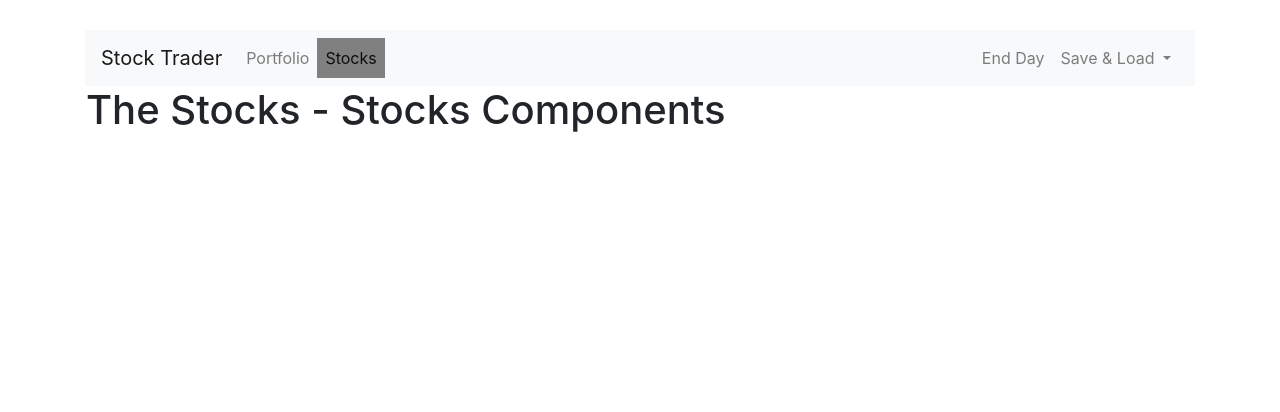
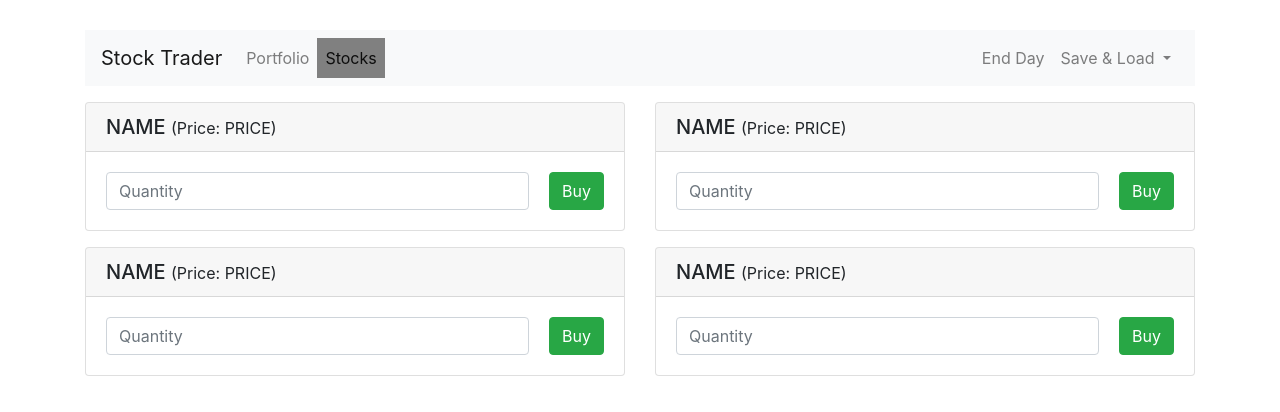
Before and after one commit to shishir75/Vue-JS---The-Stock-Trader-SPA-Mini-Project, a Vue app: page /stocks in a window 1280 px wide. Shown: the top 412 px of the page. Built offline with nearby package versions, Linux system fonts and the light colour scheme.

Commit message:
Creating Stock Component

```diff
--- a/src/App.vue
+++ b/src/App.vue
@@ -2,11 +2,7 @@
   <div class="container">
     <app-header></app-header>
 
-    <div class="row">
-      <div class="col-xs-12 mx-3">
-        <router-view></router-view>
-      </div>
-    </div>
+    <router-view></router-view>
 
   </div>
 </template>
--- a/src/components/stocks/Stock.vue
+++ b/src/components/stocks/Stock.vue
@@ -1,5 +1,18 @@
 <template>
-    <h1>The Stocks - Stock Components</h1>
+    <div class="col-md-6">
+        <div class="card mt-3">
+            <h5 class="card-header">NAME <small>(Price: PRICE)</small></h5>
+            <div class="card-body">
+                <div style="width: 85%">
+                    <input type="number" class="form-control" placeholder="Quantity" >
+                </div>
+                <div class="float-right" style="margin-top: -38px;">
+                    <button class="btn btn-success ml-2">Buy</button>
+                </div>
+            </div>
+        </div>
+    </div>
+
 </template>
 
 <script>
--- a/src/components/stocks/Stocks.vue
+++ b/src/components/stocks/Stocks.vue
@@ -1,10 +1,27 @@
 <template>
-    <h1>The Stocks - Stocks Components</h1>
+    <div class="row">
+        <app-stock v-for="stock in stocks" v-bind:key="stock"></app-stock>
+    </div>
 </template>
 
 <script>
+    import Stock from "./Stock";
+
     export default {
-        name: "Stocks"
+        name: "Stocks",
+        data() {
+            return {
+                stocks: [
+                    { id: 1, name: 'BMW', price: 110 },
+                    { id: 2, name: 'Google', price: 200 },
+                    { id: 3, name: 'Apple', price: 220 },
+                    { id: 4, name: 'Twitter', price: 8 },
+                ]
+            }
+        },
+        components: {
+            appStock: Stock,
+        }
     }
 </script>
 
```
